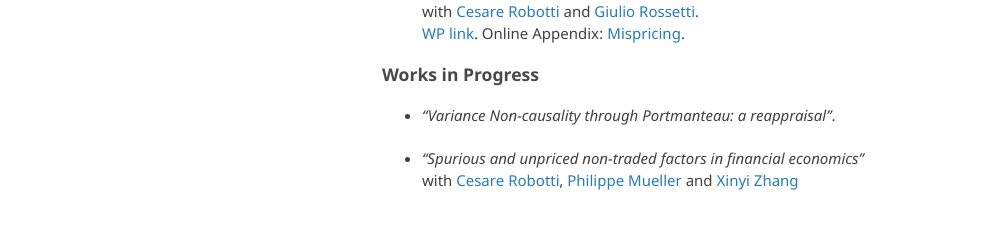
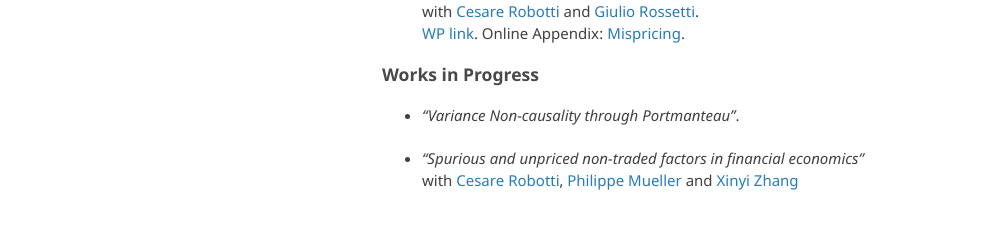
Before and after one commit to amandri/amandri.github.io, a Jekyll site: the page built from index.md, in a window 1280 px wide. Shown: the part 424-653 px from the top of the page, without its empty margins (133-1114 px from the left). Built offline with Jekyll 4.4.1, drawn with Linux system fonts in a browser that asks for light colours; the repository's description, which GitHub fills in, is left out; our own code applies the rules of GitHub Pages for plain Markdown files.

Commit message:
Update index.md

```diff
--- a/index.md
+++ b/index.md
@@ -22,7 +22,7 @@ with [Cesare Robotti](https://www.cesarerobotti.com) and [Giulio Rossetti](https
 
 ### Works in Progress
 
-- *"Variance Non-causality through Portmanteau: a reappraisal"*.
+- *"Variance Non-causality through Portmanteau"*.
 
 - *"Spurious and unpriced non-traded factors in financial economics"* \
 with [Cesare Robotti](https://www.cesarerobotti.com), [Philippe Mueller](https://sites.google.com/site/philippebmueller/) and [Xinyi Zhang](https://warwick.ac.uk/fac/soc/wbs/subjects/finance/faculty1/phd_students/xinyi-zhang/)
```
